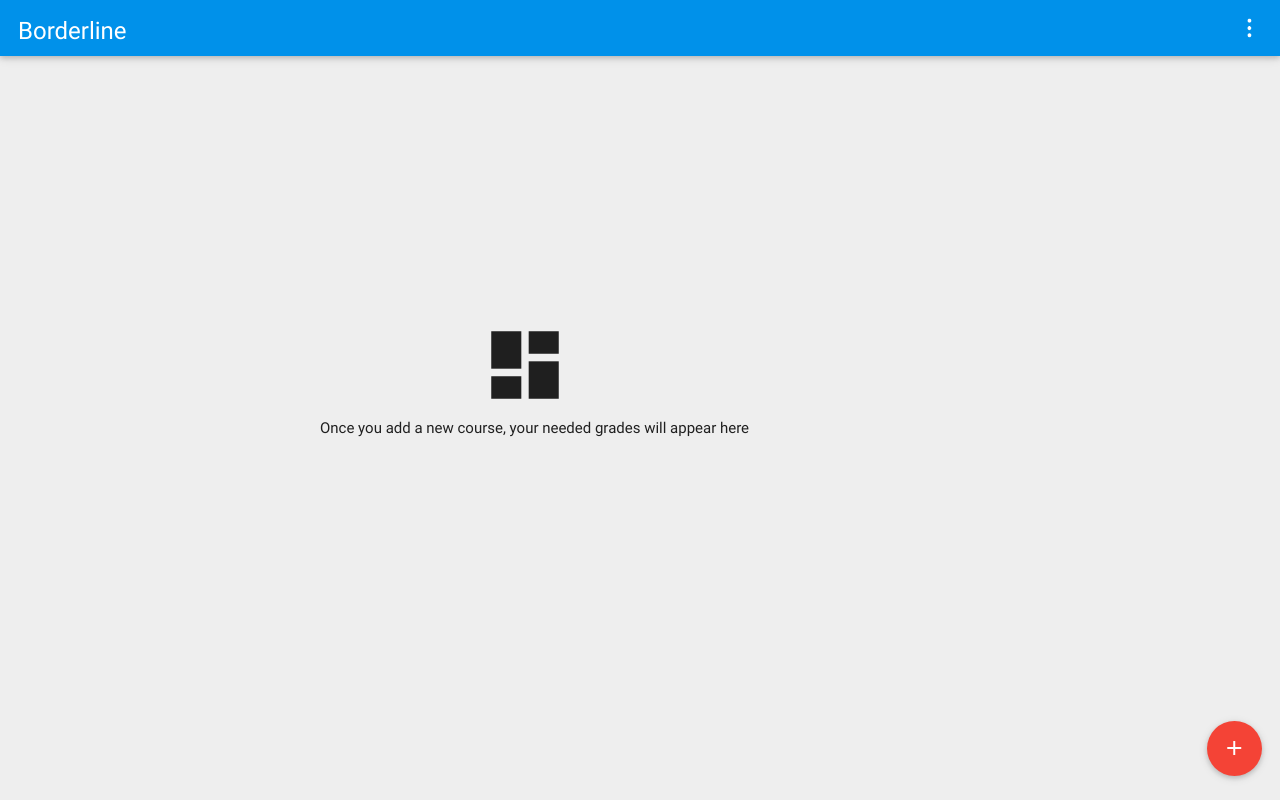
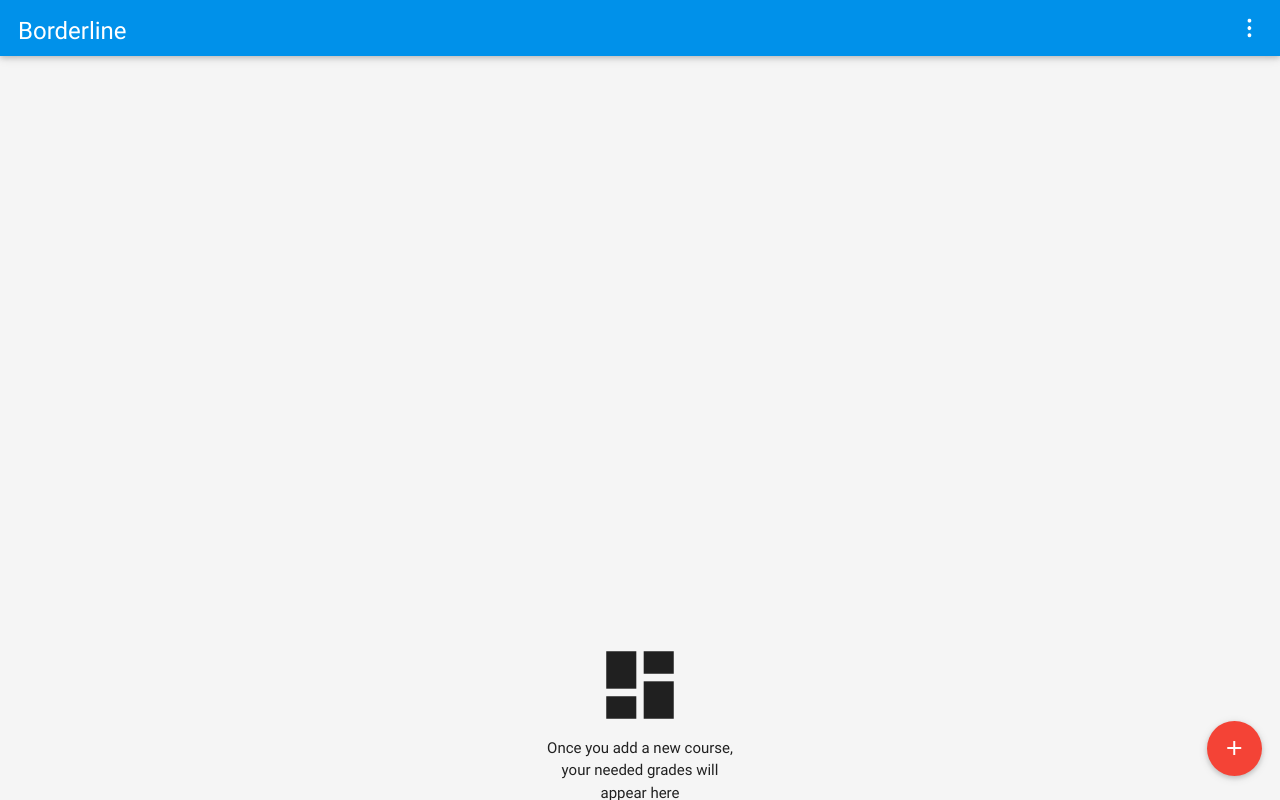
Before and after one commit to kilarusai99/Borderline, a plain HTML site: page index.html in a window 1280 px wide. Drawn offline with Linux system fonts and the light colour scheme.

Commit message:
improved styling

```diff
--- a/css/style.css
+++ b/css/style.css
@@ -86,7 +86,7 @@ footer{
     background-color: #0091EA;
 }
 #main{
-    background-color: #EEEEEE;
+    background-color: #F5F5F5;
 }
 .grades{
     width: 35%;
@@ -121,10 +121,12 @@ footer{
     z-index: 100;
 }
 .empty{
-    margin: 25%;
+    width: 200px;
+    margin:  50% auto;
+    text-align: center;
 }
 .empty i{
-    padding: 0 25%;
+    margin: auto;
 }
 .card{
     /*border-right-style: solid;
--- a/js/main.js
+++ b/js/main.js
@@ -116,16 +116,12 @@ function refreshGrades() {
 
             while (window.localStorage.getItem(j + "CourseName") === null && window.localStorage.length > 0)
                 j++;
-            /*if (i % 2 === 1)
-                text += "<div class=\"row\">";*/
             text += "<div class=\"col s12 m6\"><div class=\"waves-effect waves-dark width100 card course\">" +
                     "<span class=\"black-text card-title\"><span class=\"truncate\">" + window.localStorage.getItem(j + "CourseName") + "</span></span>" +
                     "<span class=\"period-display\">" + getPeriodString(j) + " period" + "</span>" +
                     "<div class=\"grades\" style=\"background-color: " + borderColors[Math.floor(Math.random() * 16)] + "\"><p class=\"test\">Test: " + window.localStorage.getItem(j + "TargetTestGrade") + "</p>" +
                     "<p class=\"quiz\">Quiz: " + window.localStorage.getItem(j + "TargetQuizGrade") + "</p></div>" +
                     "</div></div>";
-            /*if (i % 2 === 1)
-                text += "</div>";*/
             j++;
         }
         document.getElementById("userCourses").innerHTML = text;
```
